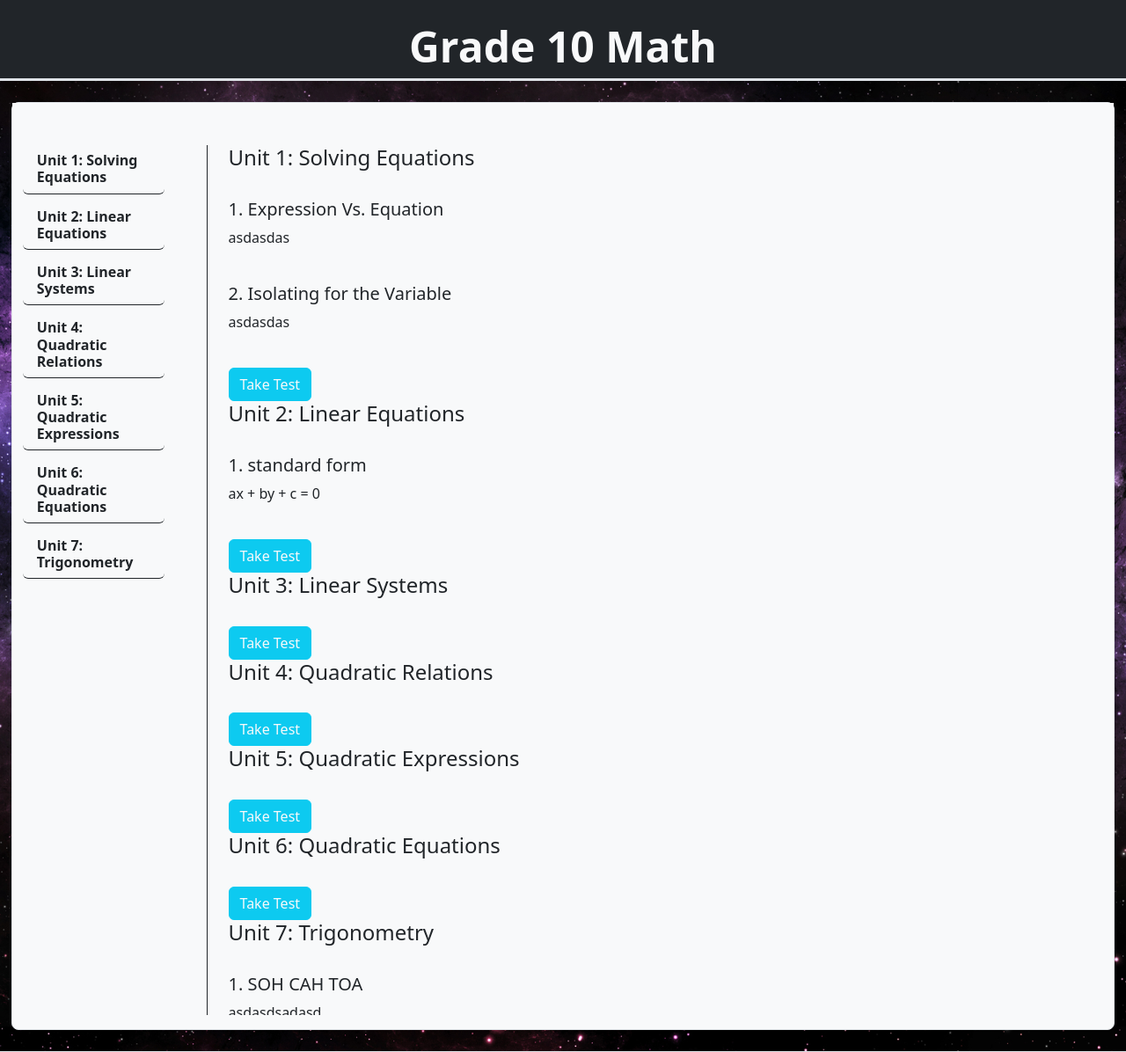
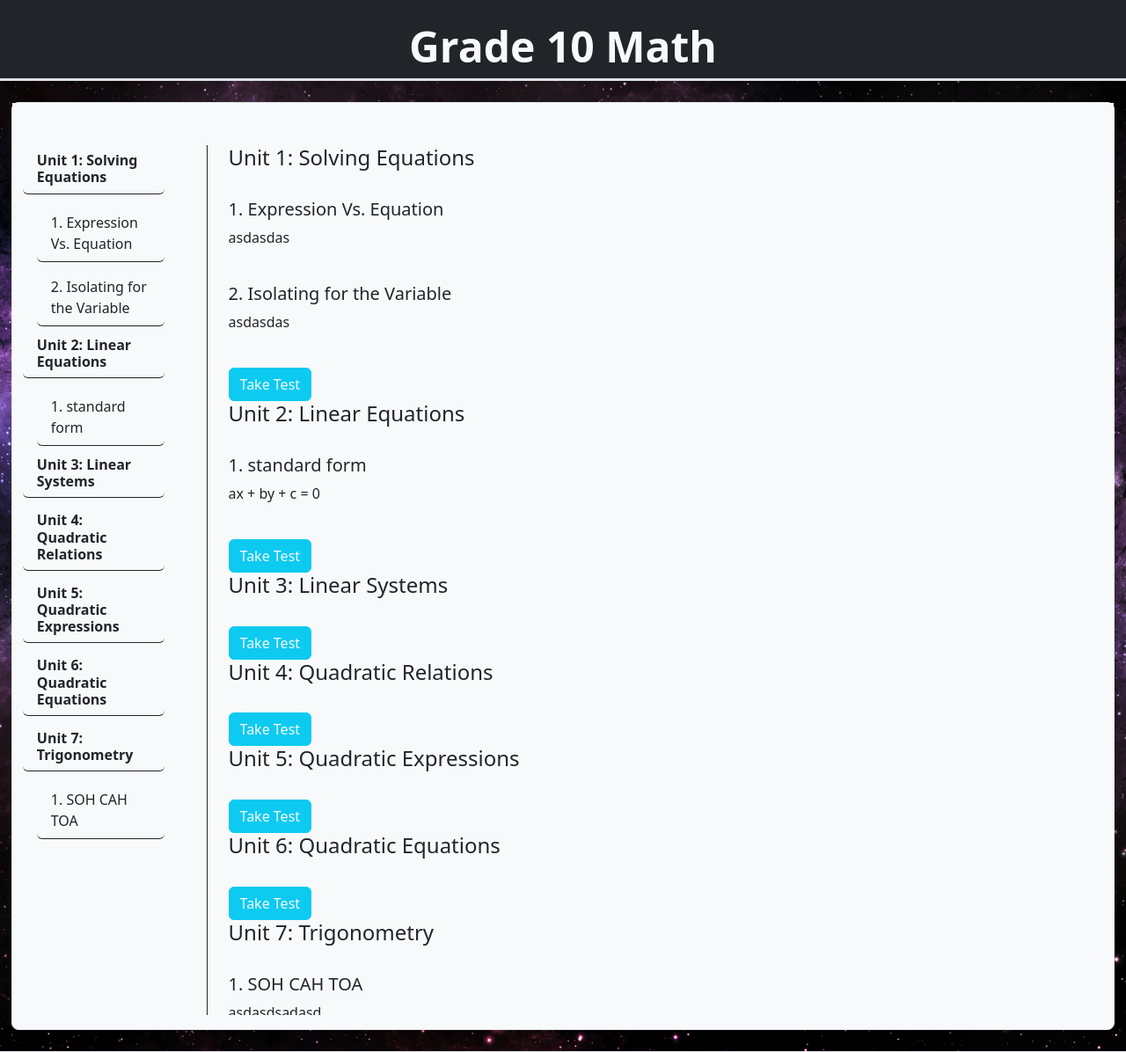
Before and after one commit to userbooi/study_web, a Django app: page /math/5 in a window 1280 px wide. Shown: the part 69-1265 px from the top of the page at 88% size. Run offline with Django 5.2, Linux system fonts and the light colour scheme; data comes from the database, SQL or seed files in the repository; data that the repository does not hold is empty; some libraries are stand-ins or nearby versions.

Commit message:
lil mistake fix

```diff
--- a/study_app/templates/study.html
+++ b/study_app/templates/study.html
@@ -30,7 +30,7 @@
               </a>
               <nav class="nav nav-pills flex-column">
                 {% for subunit in subunits %}
-                  {% if subunit.1 == 1 %}
+                  {% if subunit.1 == unit %}
                     <a class="nav-link ms-3 my-1 border-bottom border-dark text-dark" href="#{{ subunit.0 }}">
                         {{ subunit.0 }}
                     </a>
```
